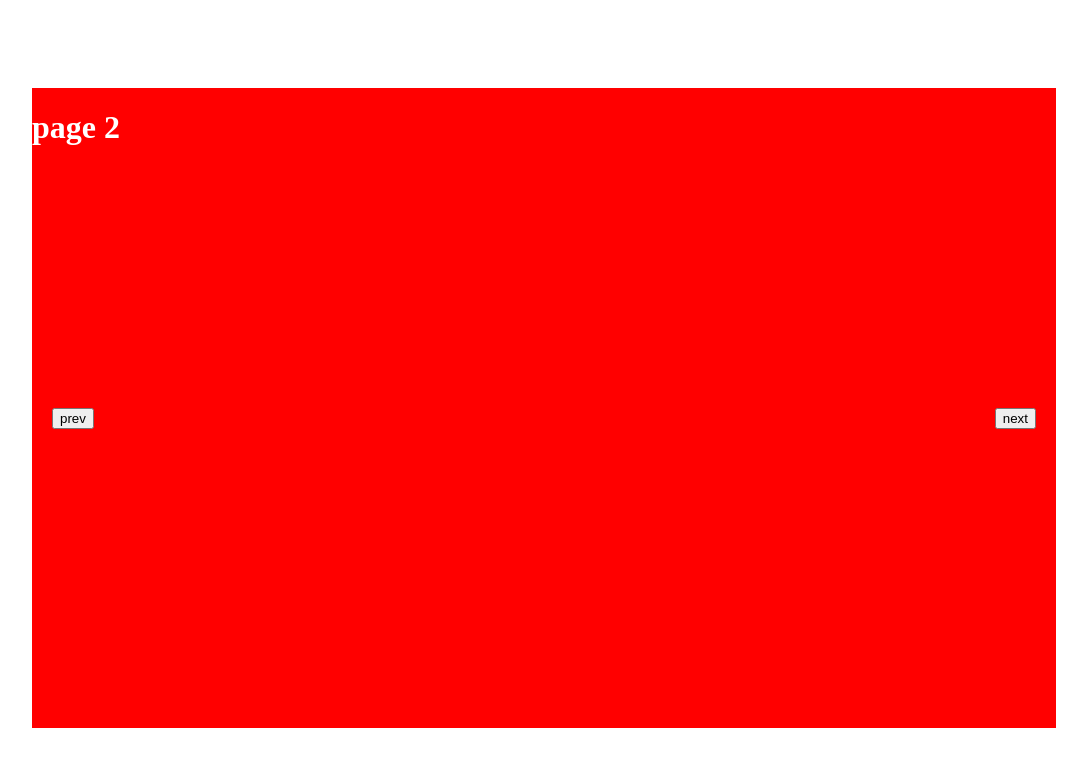
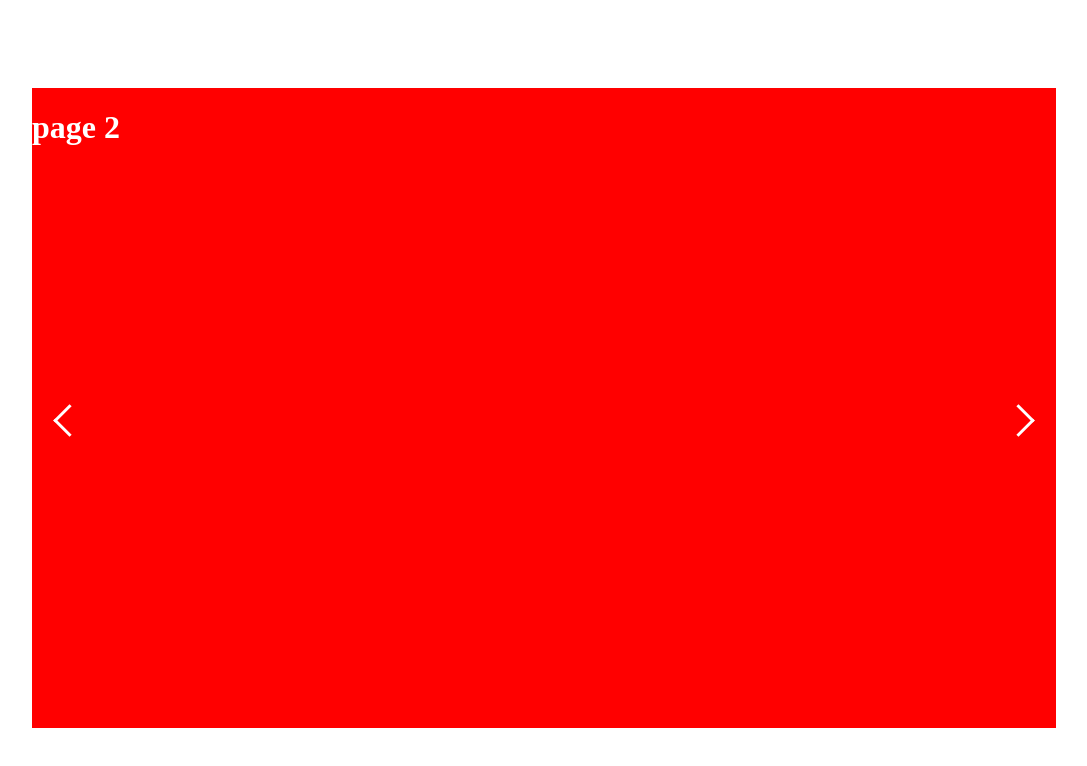
Before and after one commit to marilyn79218/Native-Material, a plain HTML site: page my-slider/index.html in a window 1280 px wide. Shown: the whole page, without its empty margins (104-1191 px from the left). Drawn offline with Linux system fonts and the light colour scheme.

Commit message:
Beautify prev & next buttons.

```diff
--- a/my-slider/index.html
+++ b/my-slider/index.html
@@ -29,8 +29,8 @@
           </h1>
         </li>
       </ul>
-      <button id="prev-btn">prev</button>
-      <button id="next-btn">next</button>
+      <button id="prev-btn"></button>
+      <button id="next-btn"></button>
     </div>
   </div>
 </body>
--- a/my-slider/style.css
+++ b/my-slider/style.css
@@ -22,7 +22,7 @@
   width: 9999%;
   padding: 0;
   margin: 0;
-  /* slide-wraper 的 left 才有用啊 */
+  /* 這樣 slide-wraper 的 left 才有用啊 */
   position: relative;
 }
 
@@ -57,6 +57,8 @@
 #prev-btn, #next-btn {
   position: absolute;
   top: 50%;
+  background-color: transparent;
+  border: 0;
 }
 
 #prev-btn {
@@ -66,3 +68,26 @@
 #next-btn {
   right: 20px;
 }
+
+#prev-btn:focus, #next-btn:focus {
+  outline: none;
+}
+
+#prev-btn::after, #next-btn::after {
+  display: block;
+  content: "";
+  height: 20px;
+  width: 20px;
+  border-right: 3px solid white;
+  border-bottom: 3px solid white;
+
+  cursor: pointer;
+}
+
+#prev-btn::after {
+  transform: rotate(135deg);
+}
+
+#next-btn::after {
+  transform: rotate(-45deg);
+}
```
